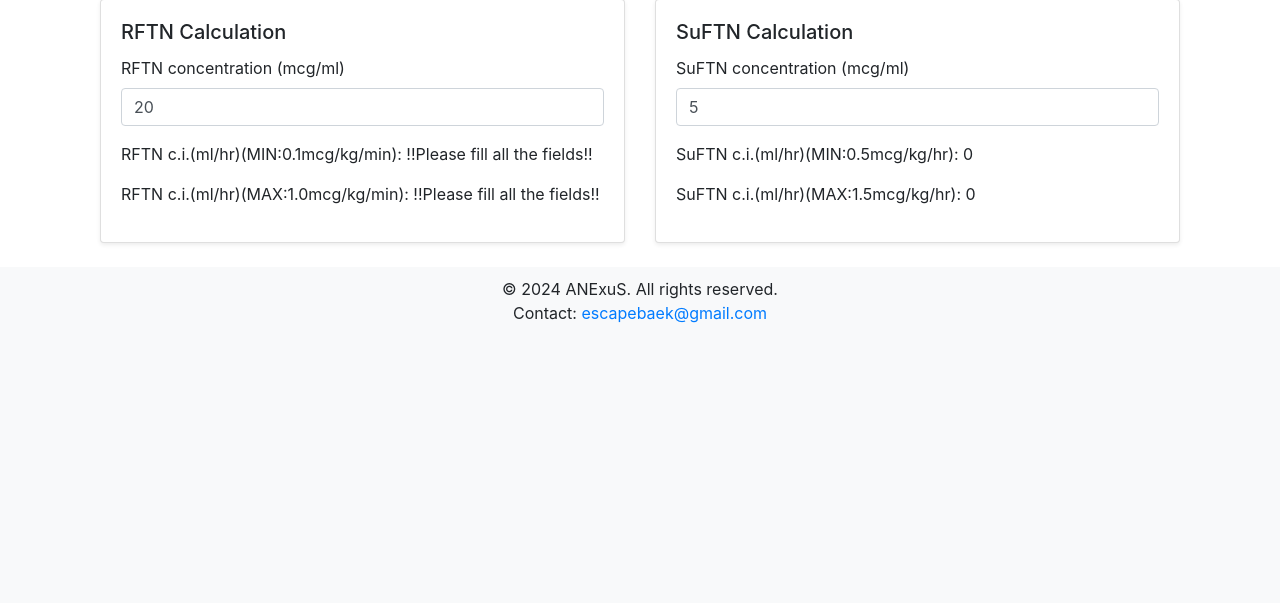
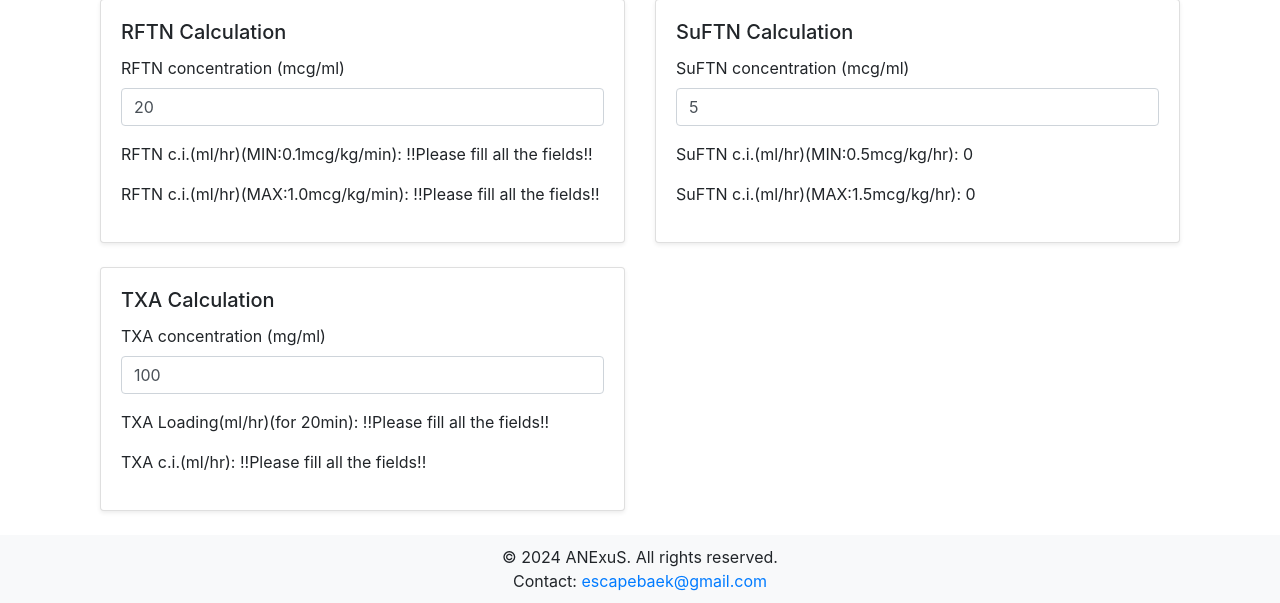
Before and after one commit to escapeBaek/ANExuS, a Django app: page /calculator/ in a window 1280 px wide. Shown: the part 1683-2286 px from the top of the page. Before the commit the page ends 2006 px from the top, so only its background shows below. Run offline with Django 5.2, Linux system fonts and the light colour scheme; some libraries are stand-ins or nearby versions.

Commit message:
txa add to calculator

```diff
--- a/calculator/templates/calculator/calculator.html
+++ b/calculator/templates/calculator/calculator.html
@@ -333,6 +333,29 @@
         </div>
       </div>
     </div>
+    <div class="row">
+      <div class="col-md-6 mb-4">
+        <div class="card h-100 shadow-sm">
+          <div class="card-body">
+            <h5 class="card-title">TXA Calculation</h5>
+            <div class="form-group">
+              <label for="txa_conc">TXA concentration (mg/ml)</label>
+              <input
+                type="number"
+                name="txa_conc"
+                id="txa_conc"
+                class="form-control"
+                value="100"
+              />
+            </div>
+            <p id="txa_result1">
+              TXA Loading(ml/hr)(for 20min): {{ txa_result1 }}
+            </p>
+            <p id="txa_result2">TXA c.i.(ml/hr): {{ txa_result2 }}</p>
+          </div>
+        </div>
+      </div>
+    </div>
   </form>
 
   <button
--- a/calculator/views.py
+++ b/calculator/views.py
@@ -152,7 +152,6 @@
     #TXA Calculation
     if weight and txa_conc and txa_dr:
         txa_conc = float(txa_conc)
-        txa_dr = float(txa_dr)
         txa_result1 = (weight*10*3)/(txa_conc)
         txa_result2 = (weight*1)/(txa_conc)
     else:
```
